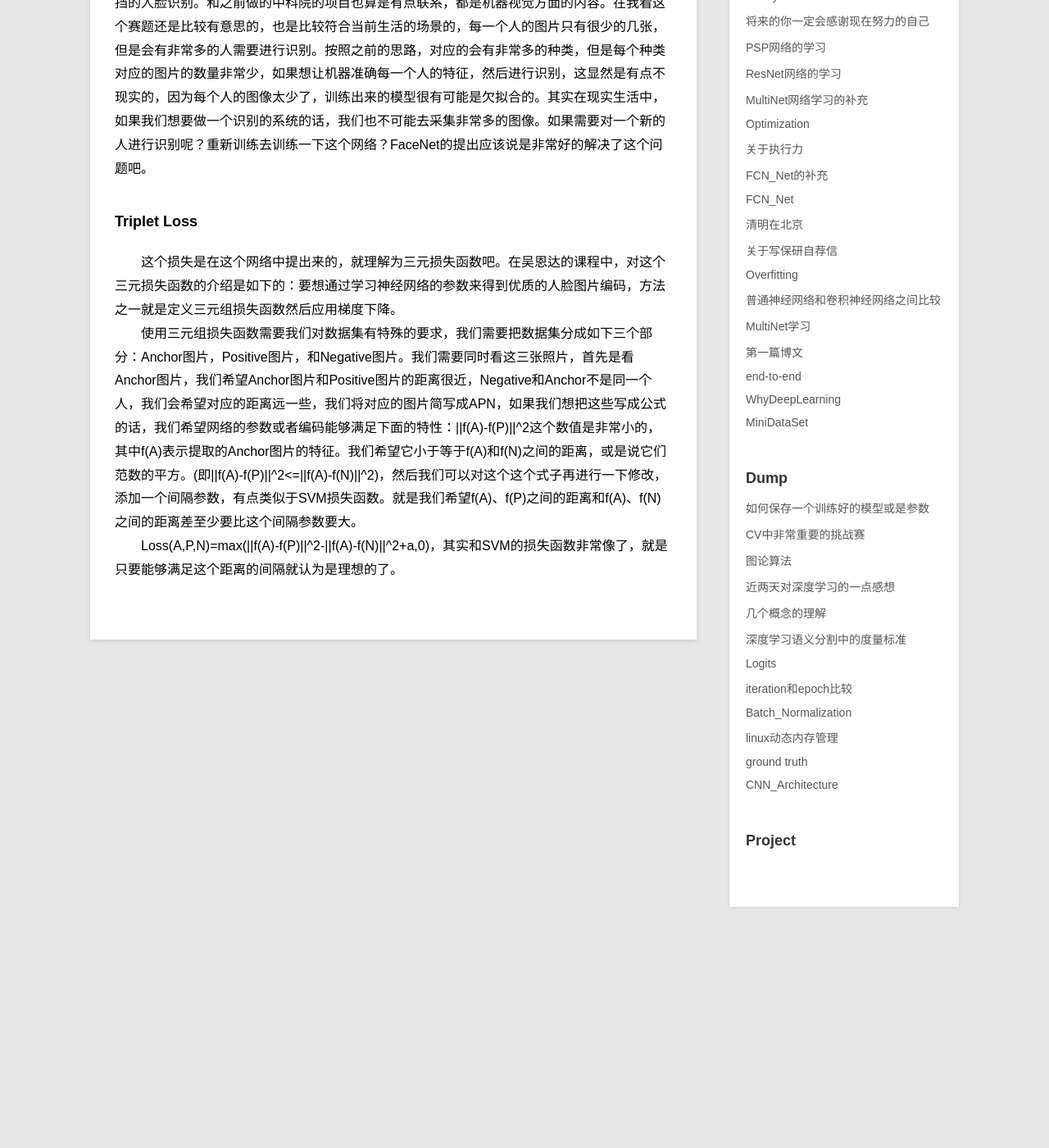
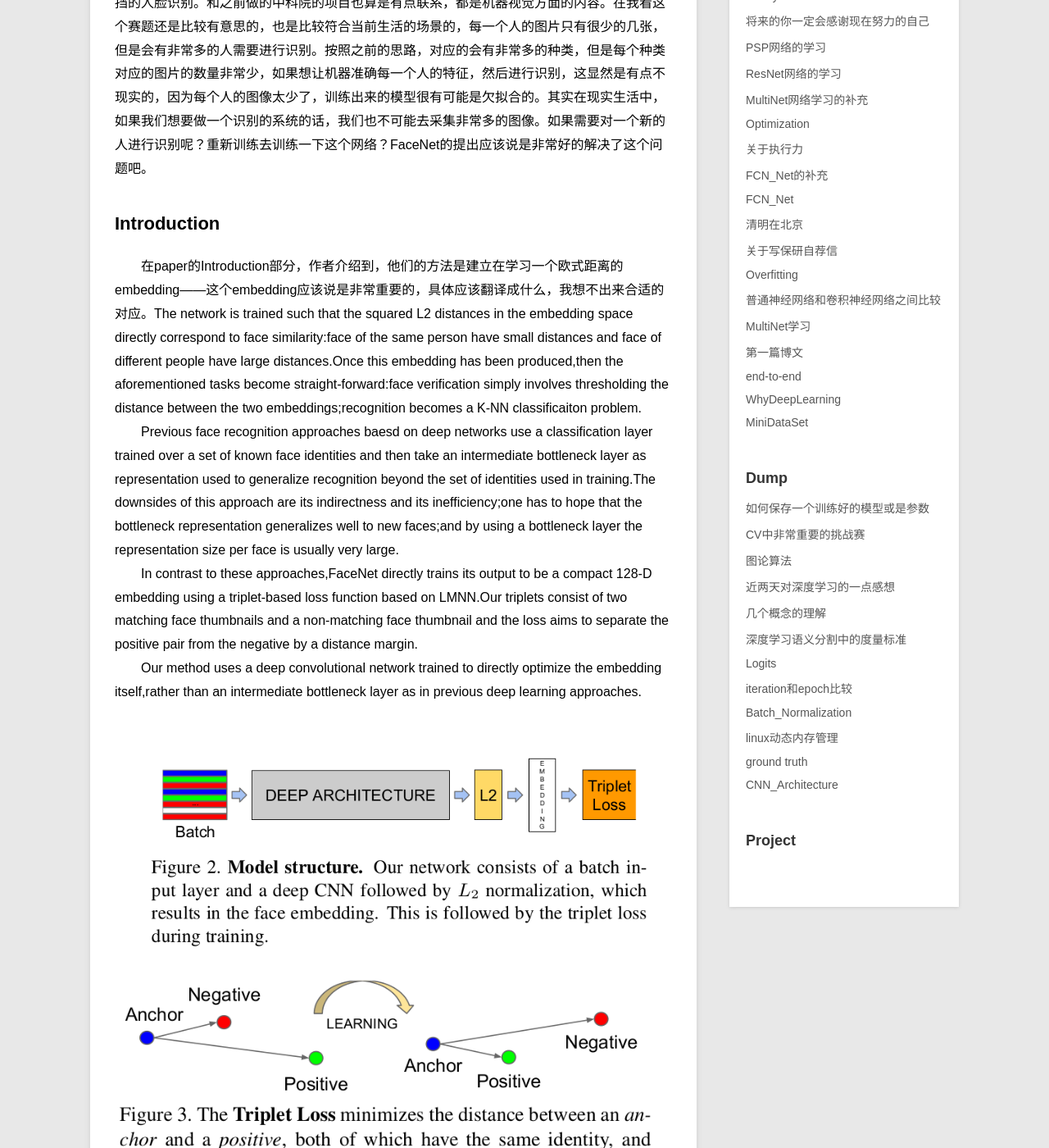
Before and after one commit to wyddmw/SpyderLord.github.io, a Jekyll site: the page built from _posts/blog/2018-06-04-FaceNet学习.md, in a window 1280 px wide and 1400 px high, scrolled down 351 px. Shown: the whole window at 82% size. Built offline with Jekyll 4.4.1, drawn with Linux system fonts in a browser that asks for light colours; before the commit the page ends 1507 px from its top, so only the background shows below that; some of the changed text lies outside the part shown.

Commit message:
add some update

```diff
--- a/_posts/blog/2018-06-04-FaceNet学习.md
+++ b/_posts/blog/2018-06-04-FaceNet学习.md
@@ -2,12 +2,29 @@
 layout: post
 category: blog
 title: FaceNet学习
-description: Triplet Loss、Inception-Res-V2、GoogleNet
+description: Triplet Loss、Inception-Res-V2、GoogleNet、L2Norm、embedding
 ---
 
 ## 写在前面
 　　首先是为什么要学习这个FaceNet。和研究生一起参加一个智慧城市的比赛，赛题就是带遮挡的人脸识别。和之前做的中科院的项目也算是有点联系，都是机器视觉方面的内容。在我看这个赛题还是比较有意思的，也是比较符合当前生活的场景的，每一个人的图片只有很少的几张，但是会有非常多的人需要进行识别。按照之前的思路，对应的会有非常多的种类，但是每个种类对应的图片的数量非常少，如果想让机器准确每一个人的特征，然后进行识别，这显然是有点不现实的，因为每个人的图像太少了，训练出来的模型很有可能是欠拟合的。其实在现实生活中，如果我们想要做一个识别的系统的话，我们也不可能去采集非常多的图像。如果需要对一个新的人进行识别呢？重新训练去训练一下这个网络？FaceNet的提出应该说是非常好的解决了这个问题吧。
+
+## Introduction
+　　在paper的Introduction部分，作者介绍到，他们的方法是建立在学习一个欧式距离的embedding——这个embedding应该说是非常重要的，具体应该翻译成什么，我想不出来合适的对应。The network is trained such that the squared L2 distances in the embedding space directly correspond to face similarity:face of the same person have small distances and face of different people have large distances.Once this embedding has been produced,then the aforementioned tasks become straight-forward:face verification simply involves thresholding the distance between the two embeddings;recognition becomes a K-NN classificaiton problem.<br>
+　　Previous face recognition approaches baesd on deep networks use a classification layer trained over a set of known face identities and then take an intermediate bottleneck layer as representation used to generalize recognition beyond the set of identities used in training.The downsides of this approach are its indirectness and its inefficiency;one has to hope that the bottleneck representation generalizes well to new faces;and by using a bottleneck layer the representation size per face is usually very large.<br>
+　　In contrast to these approaches,FaceNet directly trains its output to be a compact 128-D embedding using a triplet-based loss function based on LMNN.Our triplets consist of two matching face thumbnails and a non-matching face thumbnail and the loss aims to separate the positive pair from the negative by a distance margin.<br>
+　　Our method uses a deep convolutional network trained to directly optimize the embedding itself,rather than an intermediate bottleneck layer as in previous deep learning approaches.<br>
+![](/downloads/facenetArchitecture.png)
+![](/downloads/facenet.png)
+　　optimize的作用就是使相同Id对应的照片欧式距离最小化，不同Id的照片对应的欧式距离最大化。<br>
+　　对于embedding的这个概念——We strive for an embedding f(x),from an image x into a feature space R,such that the squared distance between all faces,independent of imaging conditions,of the same identity is small,whereas the squared distance between a pair of face images from different identities is large.经过embedding之后，将图像转换成一个空间上的特征——f(x)，然后使用triplet三元损失函数进行优化。
+
 ### Triplet Loss
-　　这个损失是在这个网络中提出来的，就理解为三元损失函数吧。在吴恩达的课程中，对这个三元损失函数的介绍是如下的：要想通过学习神经网络的参数来得到优质的人脸图片编码，方法之一就是定义三元组损失函数然后应用梯度下降。<br>
+　　这个损失是在这个网络中提出来的，就理解为三元损失函数吧。在吴恩达的课程中，对这个三元损失函数的介绍是如下的：要想通过学习神经网络的参数来得到优质的人脸图片编码，方法之一就是定义三元组损失函数然后应用梯度下降进行优化。<br>
 　　使用三元组损失函数需要我们对数据集有特殊的要求，我们需要把数据集分成如下三个部分：Anchor图片，Positive图片，和Negative图片。我们需要同时看这三张照片，首先是看Anchor图片，我们希望Anchor图片和Positive图片的距离很近，Negative和Anchor不是同一个人，我们会希望对应的距离远一些，我们将对应的图片简写成APN，如果我们想把这些写成公式的话，我们希望网络的参数或者编码能够满足下面的特性：||f(A)-f(P)||^2这个数值是非常小的，其中f(A)表示提取的Anchor图片的特征。我们希望它小于等于f(A)和f(N)之间的距离，或是说它们范数的平方。(即||f(A)-f(P)||^2<=||f(A)-f(N)||^2)，然后我们可以对这个这个式子再进行一下修改，添加一个间隔参数，有点类似于SVM损失函数。就是我们希望f(A)、f(P)之间的距离和f(A)、f(N)之间的距离差至少要比这个间隔参数要大。<br>
-　　Loss(A,P,N)=max(||f(A)-f(P)||^2-||f(A)-f(N)||^2+a,0)，其实和SVM的损失函数非常像了，就是只要能够满足这个距离的间隔就认为是理想的了。
+　　Loss(A,P,N)=max(||f(A)-f(P)||^2-||f(A)-f(N)||^2+a,0)，其实和SVM的损失函数非常像了，就是只要能够满足这个距离的间隔就认为是理想的了。<br>
+　　对Triplet Loss函数补充一些paper中的内容：The embedding is represented by f(x).It embeds an image x into a d-dimensional Euclidean space.Additionally,we constrain this embedding to live on the d-dimensional hypersphere——映射一个超球面上，所以这个应该就是L2Norm的作用所在？Deeplearning Architecture之后接的是一个L2 Norm，所以就是映射到了N维度的超球面上。
+![](/downloads/triplet1.png)
+![](/downloads/triplet2.png)
+
+### L2范数的一点补充
+![](/downloads/L2Norm.png)
```
Also changed, not shown: downloads/L2Norm.png (added), downloads/facenet.png (added), downloads/facenetArchitecture.png (added), downloads/triplet1.png (added), downloads/triplet2.png (added), 7 other files.
